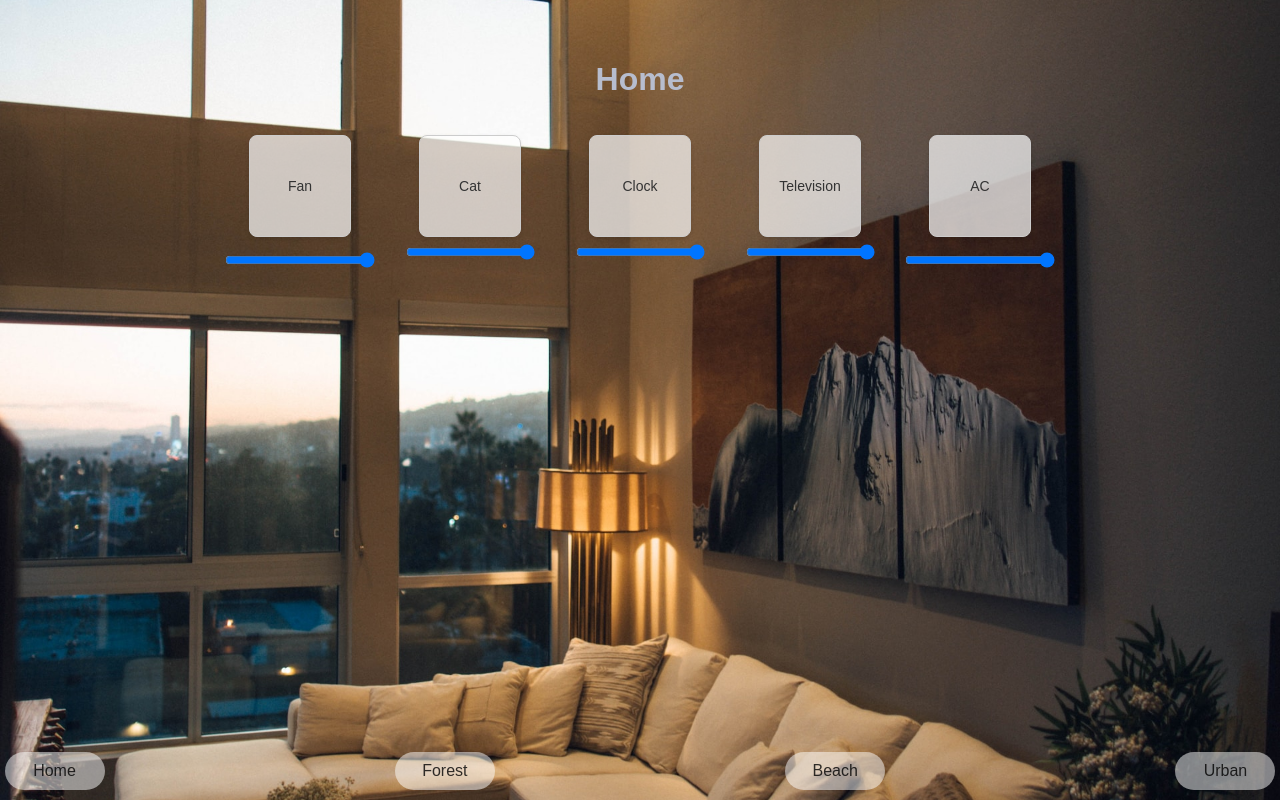
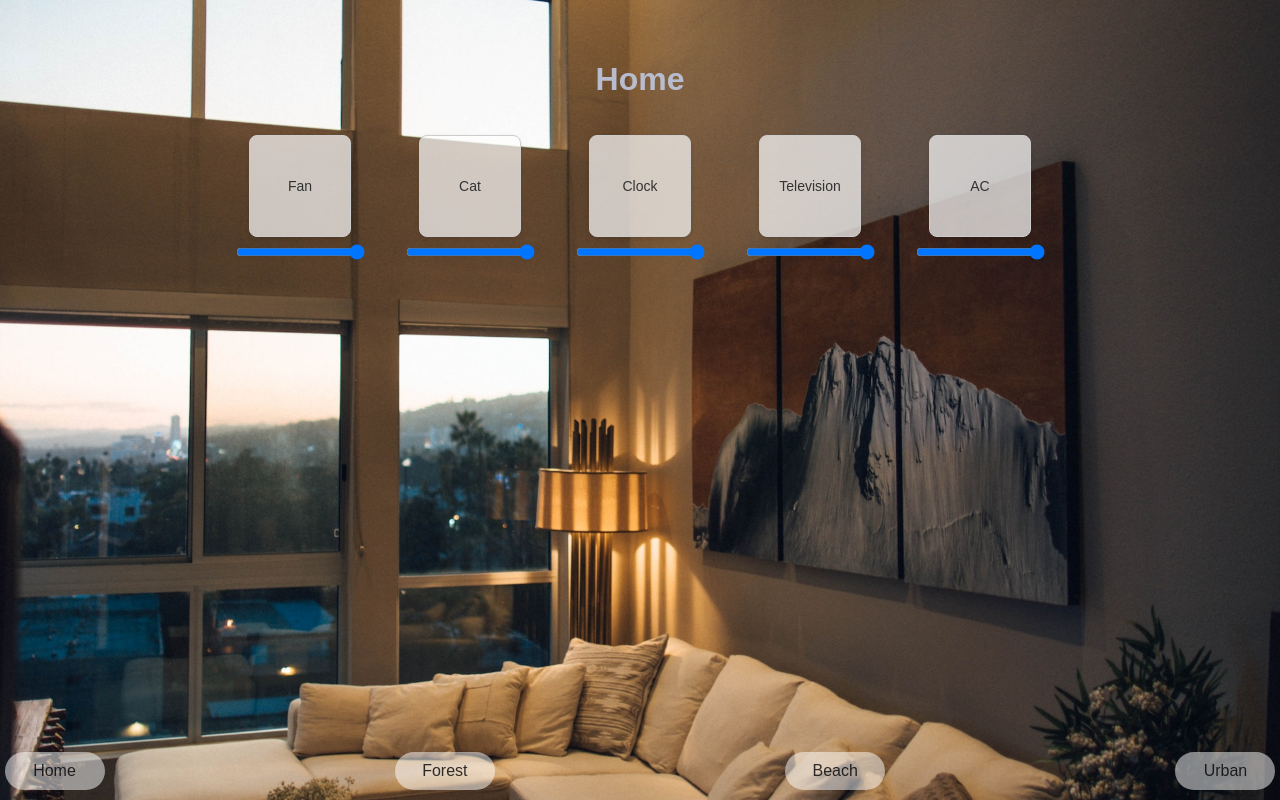
Before and after one commit to sealedhermit/slumber, a React (Create React App) app: page / in a window 1280 px wide. Built offline with nearby package versions, Linux system fonts and the light colour scheme.

Commit message:
fix horizontal scrolling mdway

```diff
--- a/src/App.css
+++ b/src/App.css
@@ -2,7 +2,11 @@
   display: flex;
   flex-direction: column;
   height: 100vh;
+  overflow-x: auto; /* Enable horizontal scrolling */
+  scroll-snap-type: x mandatory; /* Enable mandatory horizontal scroll snapping */
+  -webkit-overflow-scrolling: touch; /* Enable smooth scrolling for iOS */
 }
+
 
 .page-container {
   flex: 1;
@@ -11,6 +15,7 @@
   white-space: nowrap;
   padding-bottom: 50px;
   background: transparent;
+  scroll-snap-align: center;
 }
 
 .page {
@@ -110,13 +115,7 @@
 
 
 
-.page-container {
-  flex: 1;
-  overflow-x: hidden; /* Disable horizontal overflow */
-  white-space: nowrap;
-  padding-bottom: 50px;
-  scroll-behavior: smooth; /* Add smooth scrolling */
-}
+
 
 .nav-links {
   display: flex;
@@ -227,8 +226,3 @@ body {
   transform: scale(1.05);
   box-shadow: 0 4px 8px rgba(0, 0, 0, 0.2);
 }
-
-.volume-slider {
-  width: 100%; /* Adjust volume slider width */
-  margin-top: 10px; /* Adjust margin between sound tile and volume slider */
-}
```
